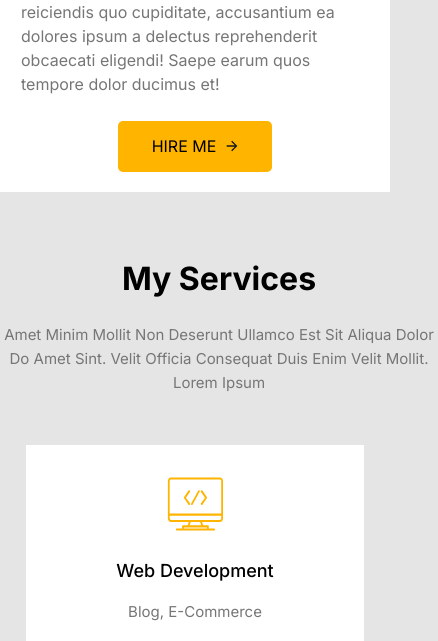
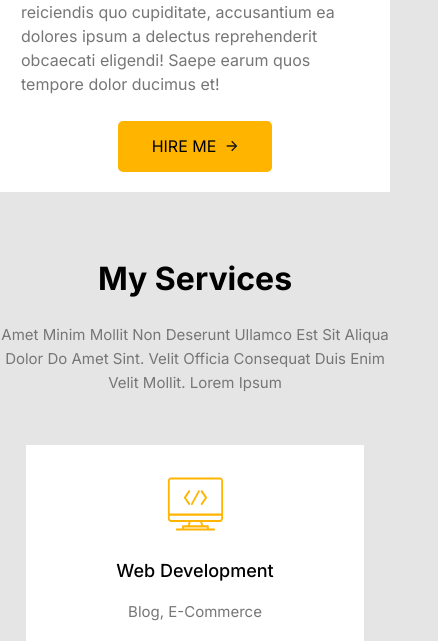
Before and after one commit to ahmed7-fouad/portofolio_Design, a plain HTML site: page index.html in a window 390 px wide. Shown: the part 459-1100 px from the top of the page, 438 px wide, since content can reach past the window. Drawn offline with Linux system fonts and the light colour scheme.

Commit message:
Update style.css

```diff
--- a/css/style.css
+++ b/css/style.css
@@ -27,6 +27,11 @@ line-height: 24px;
 color: var(--secondary-color);
 text-transform:capitalize;
 margin-bottom:50px;
+}
+@media (max-width:440px){
+    .special_heading_box {
+        width:fit-content;
+    }
 }
 html{
     scroll-behavior:smooth;
```
